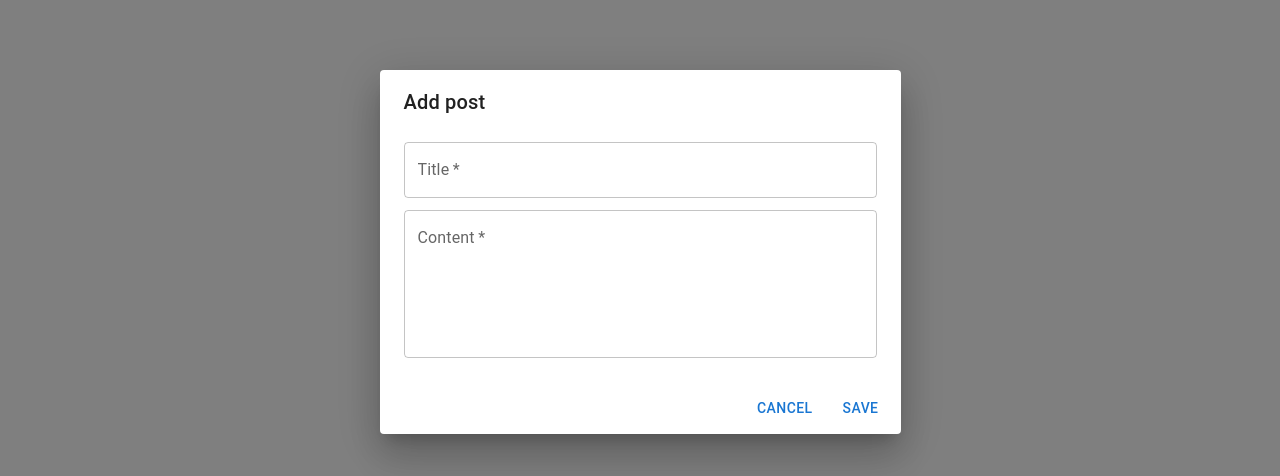
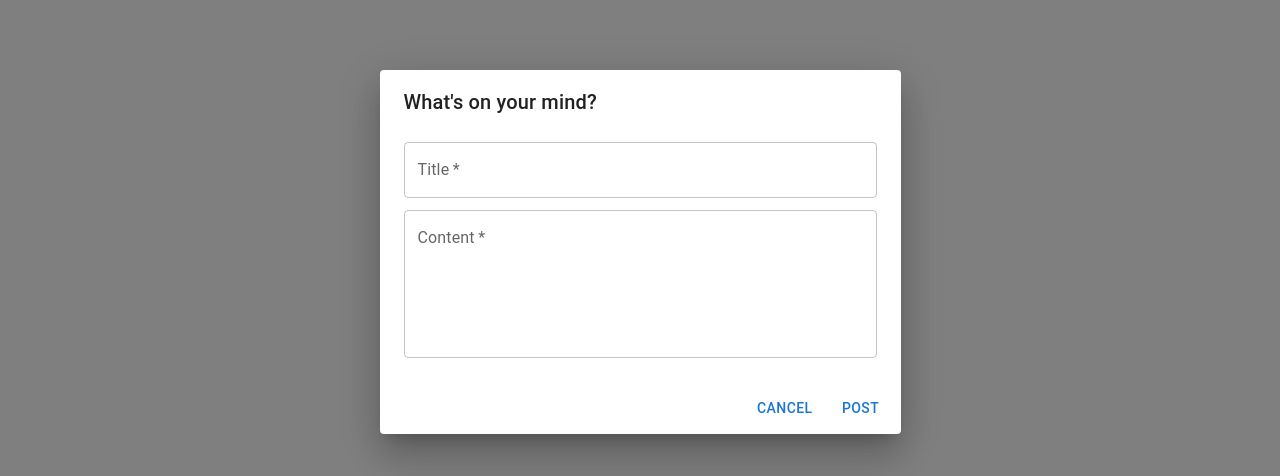
Before and after one commit to chrisvasqm/blog-bytes, a React (Vite) app in the folder frontend/: page / in a window 1280 px wide. Both pictures are taken after a click on the button "add". Shown: the part 148-624 px from the top of the page. Built offline with nearby package versions, Linux system fonts and the light colour scheme; no server answers.

Commit message:
Reset fields from modal

```diff
--- a/frontend/src/components/PostsList.tsx
+++ b/frontend/src/components/PostsList.tsx
@@ -43,6 +43,8 @@ function PostsList() {
       const data = { title, content };
       const response = await axios.post('http://localhost:3000/api/posts', data);
       setPosts([response.data, ...posts]);
+      setTitle('');
+      setContent('');
     } catch (error: unknown) {
       if (error instanceof AxiosError) toast(error.message)
     } finally {
@@ -57,7 +59,7 @@ function PostsList() {
 
   return (
     <>
-      <Stack gap={2} alignItems={'center'} minWidth={300}>
+      <Stack gap={2} alignItems={'center'} minWidth={300} paddingBottom={2}>
         {posts.map(post => <Grid key={post.id} item>
           <PostCard post={post} />
         </Grid>)}
@@ -79,7 +81,7 @@ function PostsList() {
         open={open}
         onClose={handleClose}
       >
-        <DialogTitle>Add post</DialogTitle>
+        <DialogTitle>What's on your mind?</DialogTitle>
         <DialogContent>
           <TextField
             autoFocus
@@ -112,7 +114,7 @@ function PostsList() {
         </DialogContent>
         <DialogActions>
           <Button onClick={handleClose}>Cancel</Button>
-          <Button onClick={handleSavePost}>Save</Button>
+          <Button onClick={handleSavePost}>Post</Button>
         </DialogActions>
       </Dialog>
     </>
```
